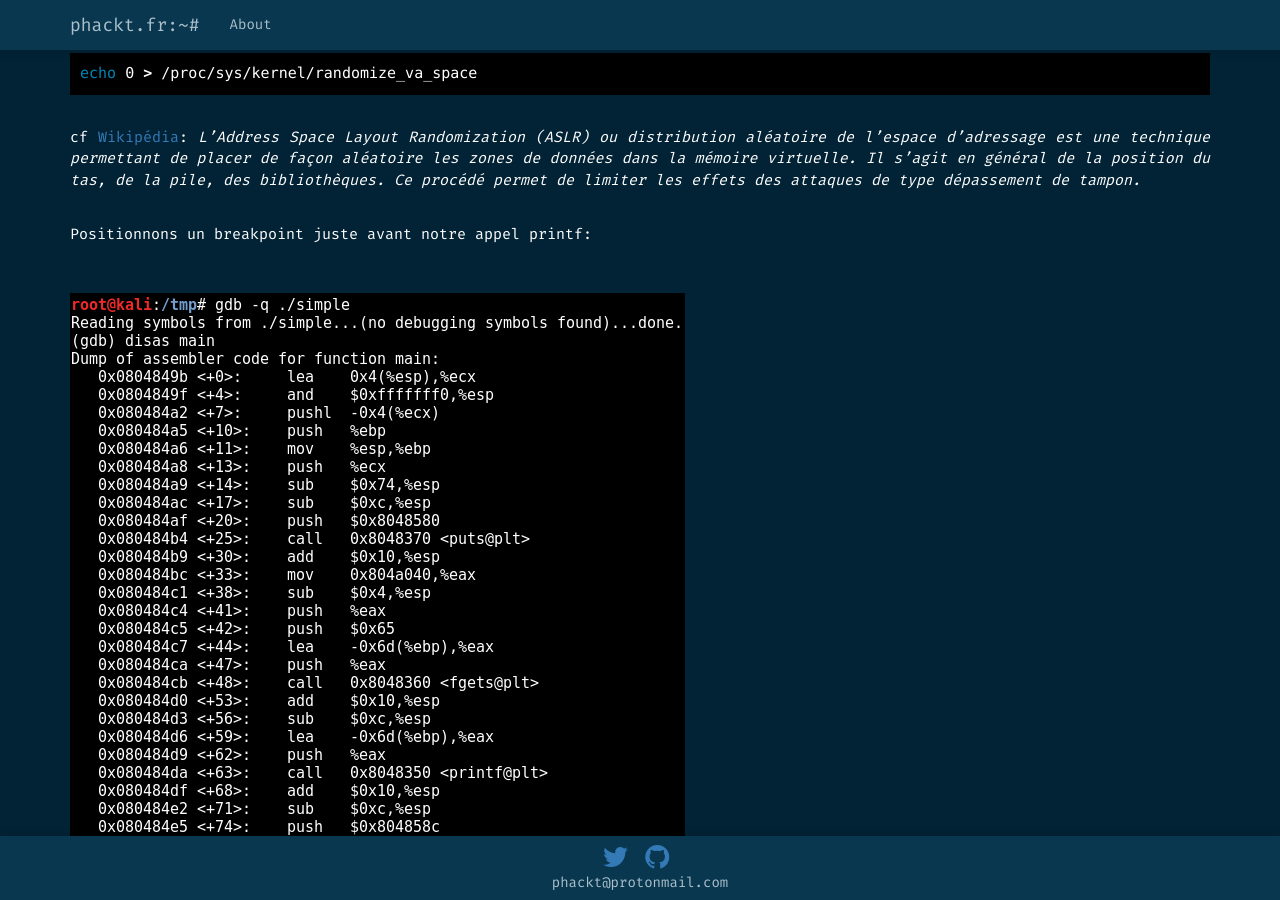
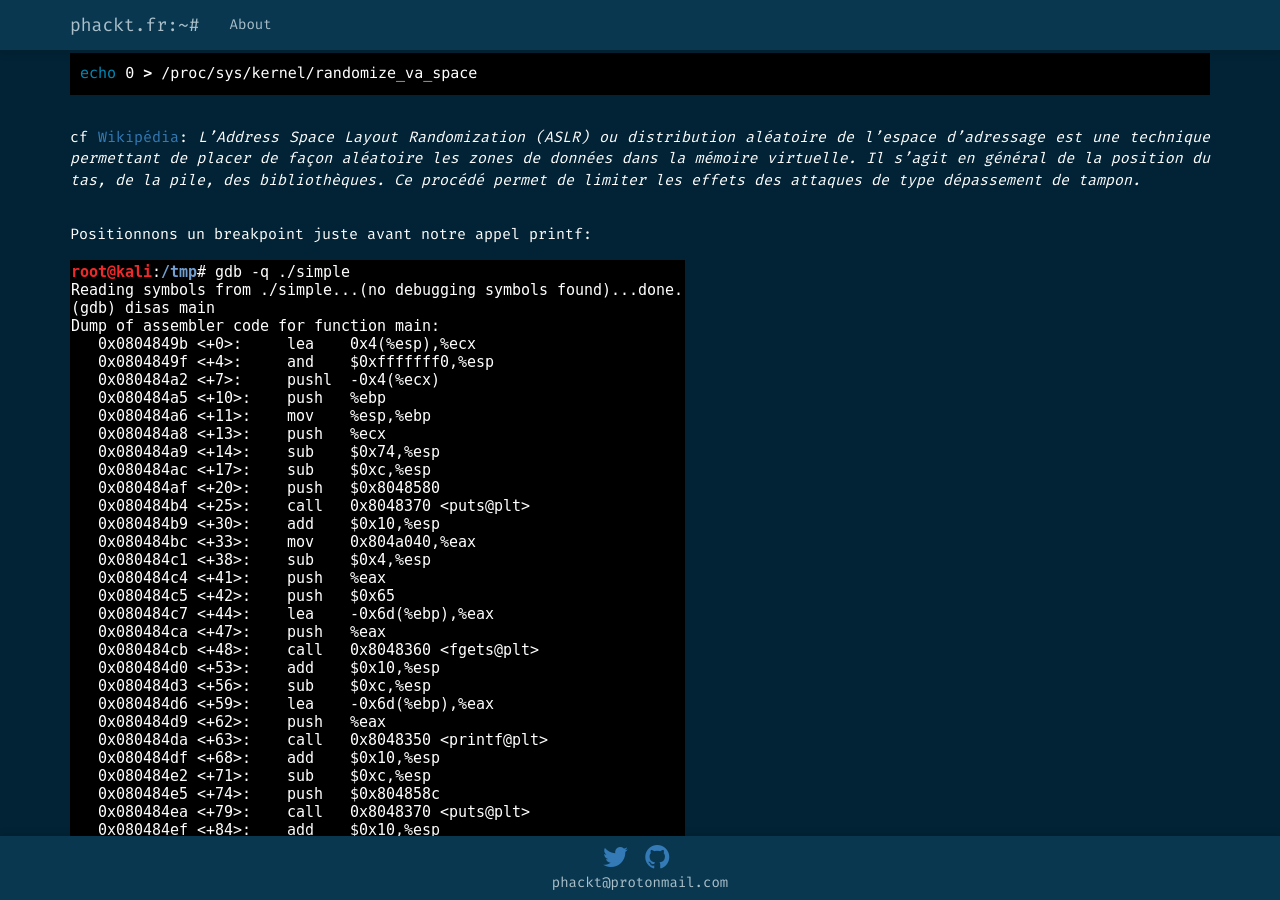
Before and after one commit to phackt/phackt.github.io, a Jekyll site: the page built from _posts/2017-02-28-format-string.markdown, in a window 1280 px wide and 900 px high, scrolled down 2761 px. Built offline with Jekyll 4.4.1, drawn with Linux system fonts in a browser that asks for light colours; nearby versions of some CDN libraries; some web fonts are replaced.

Commit message:
update post format string

````diff
--- a/_posts/2017-02-28-format-string.markdown
+++ b/_posts/2017-02-28-format-string.markdown
@@ -107,10 +107,9 @@ cf [Wikipédia](https://fr.wikipedia.org/wiki/Address_space_layout_randomization
 *L’Address Space Layout Randomization (ASLR) ou distribution aléatoire de l'espace d'adressage est une technique permettant de placer de façon aléatoire les zones de données dans la mémoire virtuelle. Il s'agit en général de la position du tas, de la pile, des bibliothèques. Ce procédé permet de limiter les effets des attaques de type dépassement de tampon.*
 
 Positionnons un breakpoint juste avant notre appel printf:
+![fmt3]({{ site.url }}/public/images/fmt/fmt3.png)
 
-![fmt3]({{ site.url }}/public/images/fmt/fmt3.png)
 Maintenant injectons à nouveau le buffer de 100 caractères et examinons la mémoire juste après l'exécution de notre printf. Pour rappel une cheatsheet sympa en matière de BOs et de fonctionnement de la pile se trouve ici: [https://www.0x0ff.info/wp-content/uploads/2014/02/cheat-sheet.png](https://www.0x0ff.info/wp-content/uploads/2014/02/cheat-sheet.png).
-
 ![fmt4]({{ site.url }}/public/images/fmt/fmt4.png)
 Il est logique de voir apparaitre notre buffer dans des adresses plus hautes sur la stack, les segments de cette dernière étant alloués sur des adresses décroissantes (les plus hautes vers les plus basses) et **printf** étant appelée après l'initialisation de notre buffer.
 
@@ -127,25 +126,19 @@ Nous prendrons la fonction puts. Pourquoi ? car cette dernière est appelée jus
 
 **[objdump](https://linux.die.net/man/1/objdump)** est une command qui nous fournit diverses informations sur les fichiers objet.
 *-R : Print the dynamic relocation entries of the file.*
-
 ![fmt6]({{ site.url }}/public/images/fmt/fmt6.png)
 L'adresse peut également être trouvée de cette façon:
-
 ![fmt7]({{ site.url }}/public/images/fmt/fmt7.png)
 From [Wikipedia](https://en.wikipedia.org/wiki/Relocation_%28computing%29): *The relocation table is a list of pointers created by the compiler or assembler and stored in the object or executable file. Each entry in the table, or "fixup", is a pointer to an absolute address in the object code that must be changed when the loader relocates the program so that it will refer to the correct location.*
 
 ```jmp *0x804a014``` nous montre que l'on va faire un jump à l'adresse contenue à l'adresse *0x804a014*.
-
 ![fmt8]({{ site.url }}/public/images/fmt/fmt8.png)
 Let's check in gdb:
-
 ![fmt9]({{ site.url }}/public/images/fmt/fmt9.png)
 Il semblerait que nous puissions écrire sur ce segment mémoire. Comment allons-nous procéder?
 D'abord injectons l'adresse mémoire à laquelle nous souhaitons écrire:
-
 ![fmt10]({{ site.url }}/public/images/fmt/fmt10.png)
 On définit maintenant un point d'arrêt cette fois juste avant l'appel à la fonction printf:
-
 ![fmt11]({{ site.url }}/public/images/fmt/fmt11.png)
 Bingo. On voit bien que l'adresse a été écrasée et que nous avons une **segmentation fault**.
 
````
